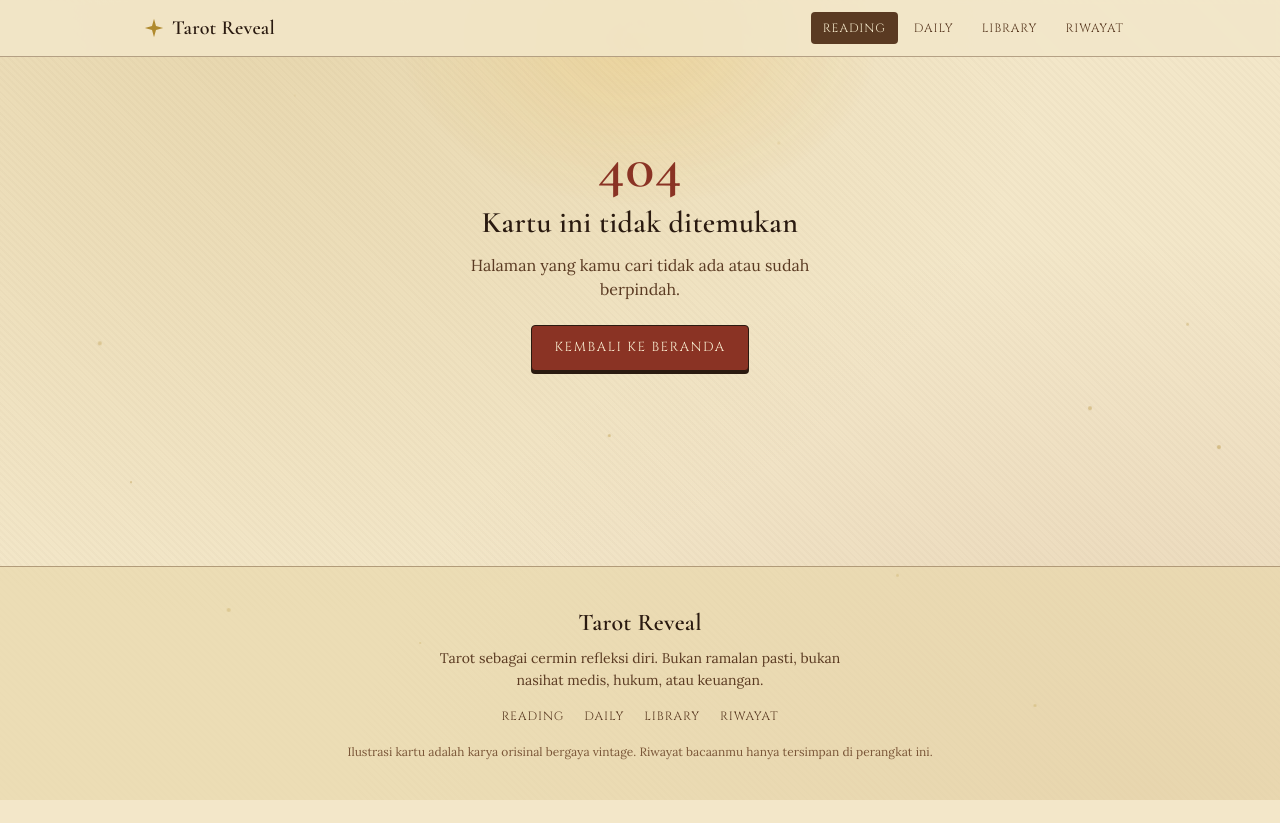
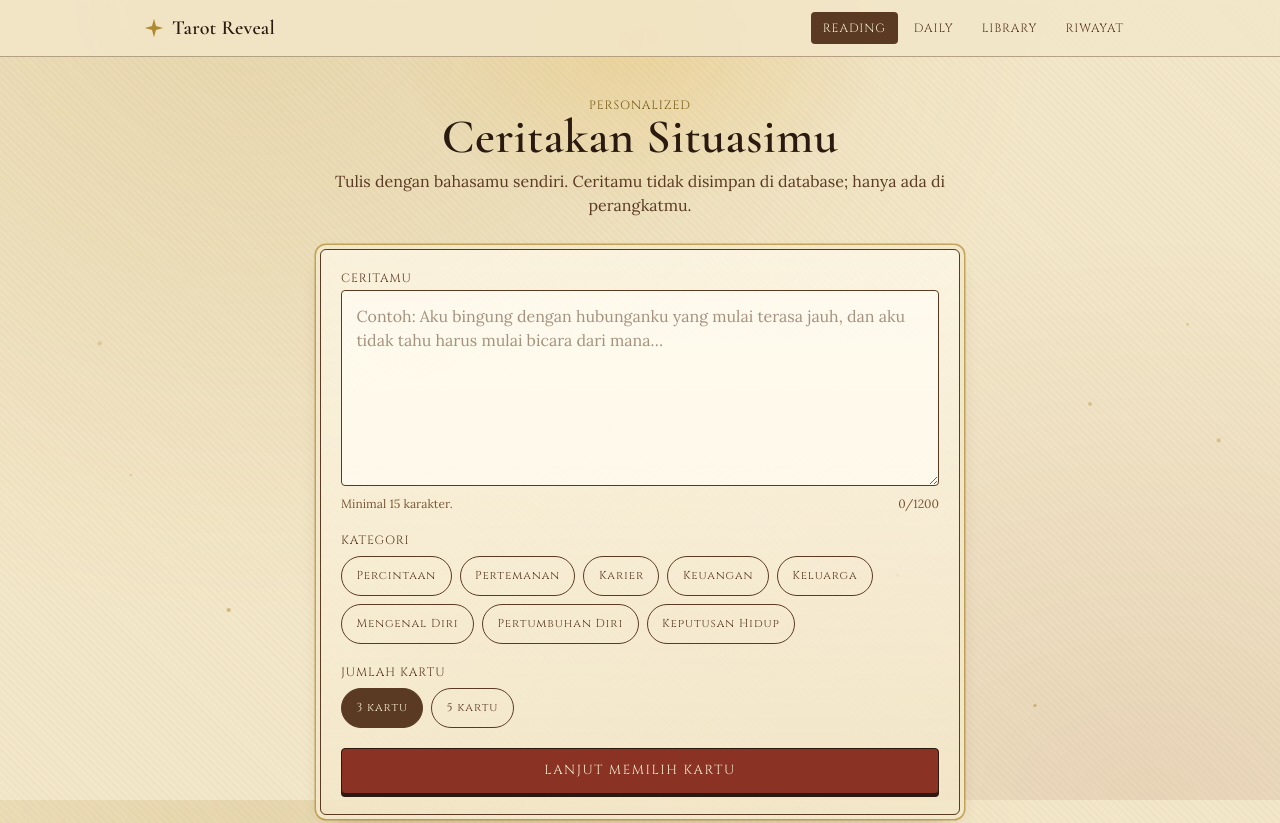
Before and after one commit to Seoukki/Seonn-tarot, a Next.js app: page /reading/personalised in a window 1280 px wide. Before the commit this address had no page. Shown: the top 823 px of the page. Before the commit the page ends 800 px from the top, so only its background shows below. Built offline with nearby package versions, Linux system fonts and the light colour scheme.

Commit message:
Create PersonalizedPage component with metadata

```diff
--- /dev/null
+++ b/src/app/reading/personalised/page.js
@@ -0,0 +1,5 @@
+import PersonalizedClient from '@/components/PersonalizedClient';
+
+export const metadata = { title: 'Personalized Reading', description: 'Ceritakan situasimu; kategori dideteksi lewat kata kunci (tanpa AI) dan bisa kamu ubah sendiri.' };
+
+export default function PersonalizedPage() { return <PersonalizedClient />; }
```
